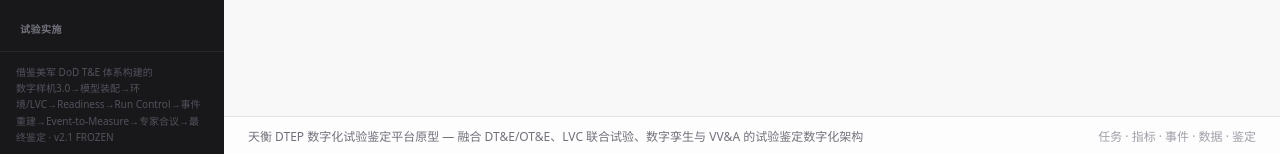
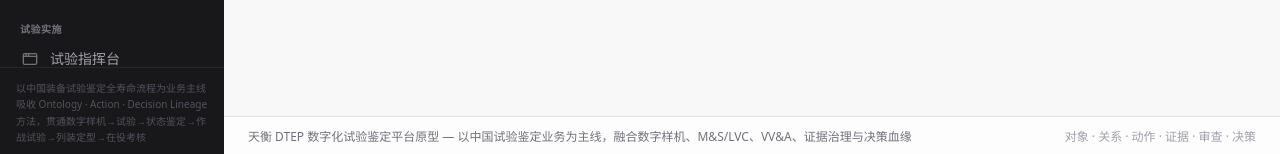
Before and after one commit to qiangruhuang/DTEP, a Next.js app: page / in a window 1280 px wide. Shown: the part 643-797 px from the top of the page. Built offline with nearby package versions, Linux system fonts and the light colour scheme; no server answers; the database is empty.

Commit message:
refactor: anchor product shell in China T&E workflow

```diff
--- a/src/components/platform/app-shell.tsx
+++ b/src/components/platform/app-shell.tsx
@@ -107,9 +107,9 @@
           <NavList current={current} onPick={onNavigate} />
           <div className="border-t border-zinc-800 px-4 py-3">
             <p className="text-[10px] leading-relaxed text-zinc-600">
-              借鉴美军 DoD T&E 体系构建的
+              以中国装备试验鉴定全寿命流程为业务主线
               <br />
-              数字样机3.0→模型装配→环境/LVC→Readiness→Run Control→事件重建→Event-to-Measure→专家合议→最终鉴定 · v2.1 FROZEN
+              吸收 Ontology · Action · Decision Lineage 方法，贯通数字样机→试验→状态鉴定→作战试验→列装定型→在役考核
             </p>
           </div>
         </aside>
@@ -177,8 +177,8 @@
 
           <footer className="mt-auto border-t border-zinc-200 bg-white/70 px-4 py-3 text-xs text-zinc-500 sm:px-6">
             <div className="mx-auto flex max-w-7xl flex-col gap-1 sm:flex-row sm:items-center sm:justify-between">
-              <span>天衡 DTEP 数字化试验鉴定平台原型 — 融合 DT&E/OT&E、LVC 联合试验、数字孪生与 VV&A 的试验鉴定数字化架构</span>
-              <span className="text-zinc-400">任务 · 指标 · 事件 · 数据 · 鉴定</span>
+              <span>天衡 DTEP 数字化试验鉴定平台原型 — 以中国试验鉴定业务为主线，融合数字样机、M&S/LVC、VV&A、证据治理与决策血缘</span>
+              <span className="text-zinc-400">对象 · 关系 · 动作 · 证据 · 审查 · 决策</span>
             </div>
           </footer>
         </div>
```
